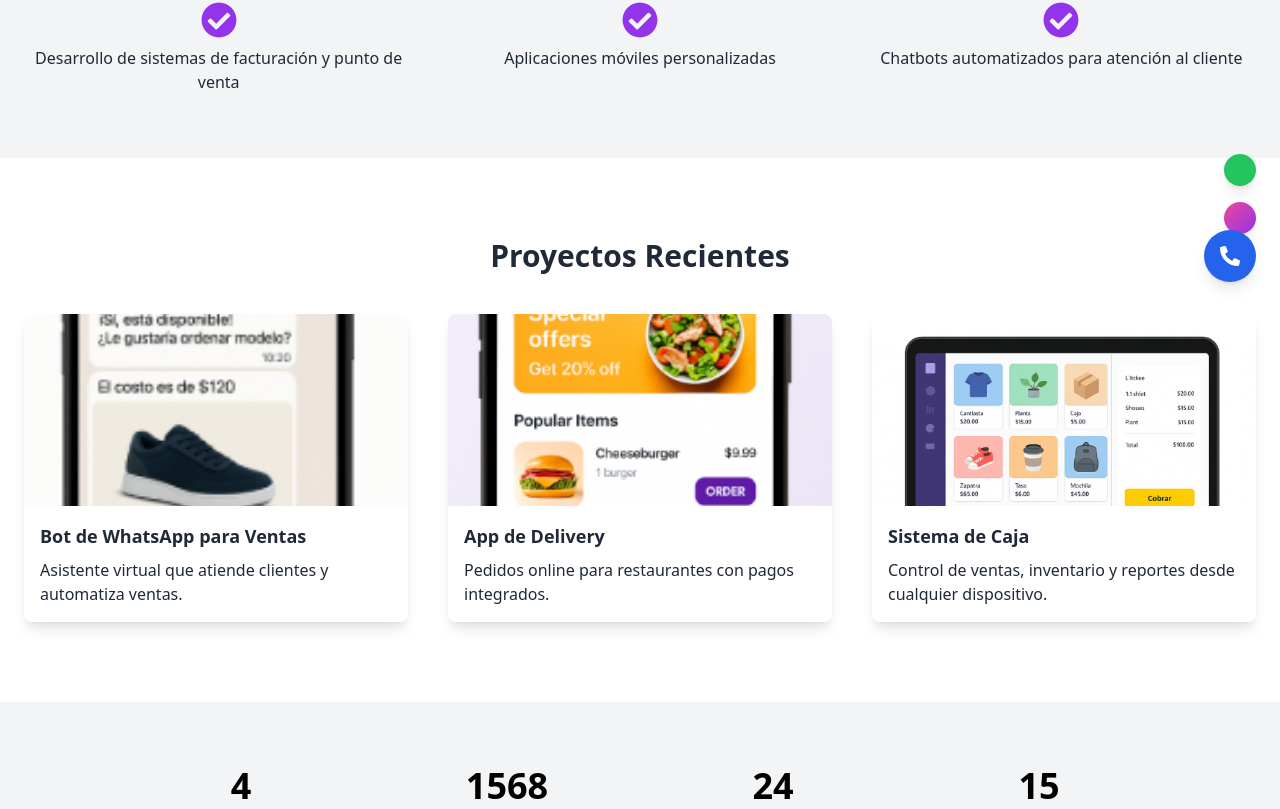
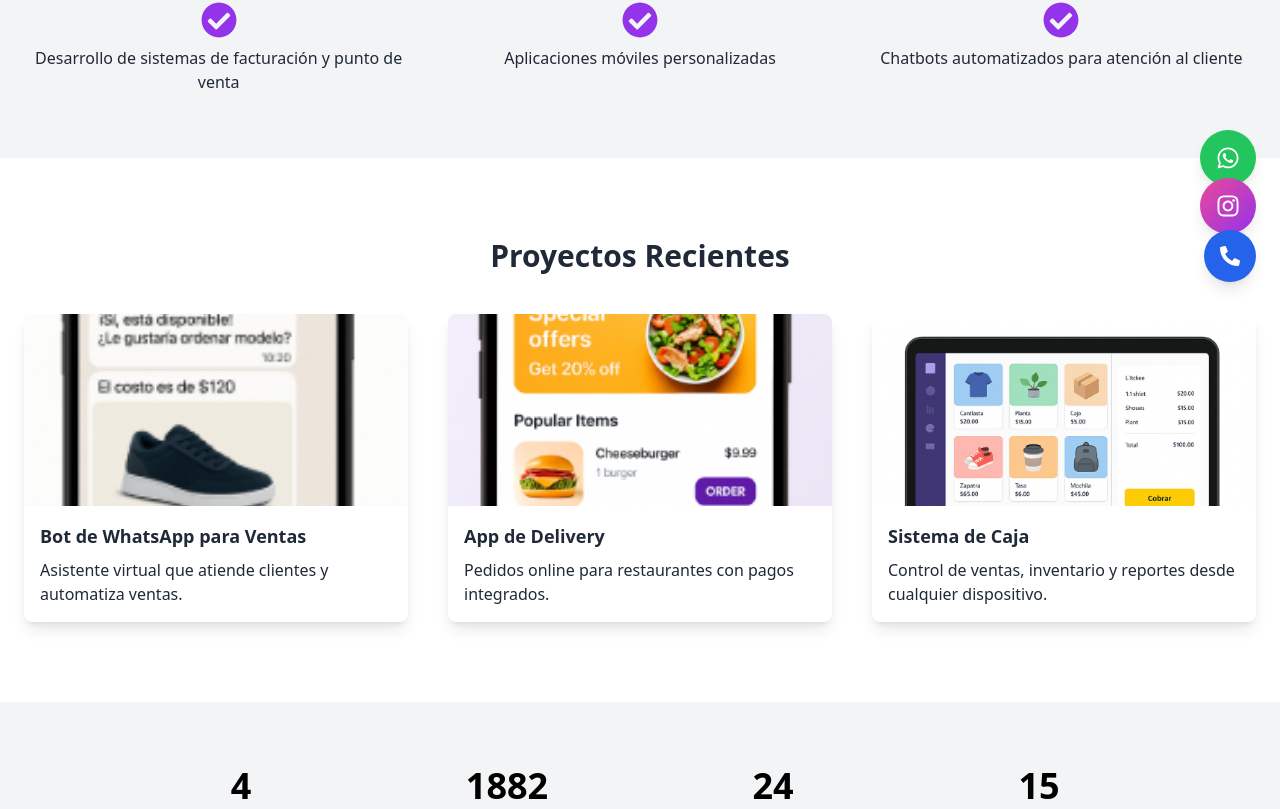
Before and after one commit to dannylopez12/tecnomer-landing, a React (Vite) app: page / in a window 1280 px wide. Shown: the part 502-1311 px from the top of the page. Built offline with nearby package versions, Linux system fonts and the light colour scheme; the HTML template or start-up script is replaced by a standard one.

Commit message:
Update App.jsx

```diff
--- a/src/App.jsx
+++ b/src/App.jsx
@@ -1,6 +1,6 @@
 import React, { useEffect, useRef, useState } from 'react';
 import './index.css';
-import { FaCheckCircle, FaStar, FaPhoneAlt } from 'react-icons/fa';
+import { FaCheckCircle, FaStar, FaPhoneAlt, FaWhatsapp, FaInstagram } from 'react-icons/fa';
 
 function App() {
   const testimonios = [
@@ -51,7 +51,7 @@ function App() {
   useEffect(() => {
     const inicio = new Date('2021-02-01');
     const hoy = new Date();
-    const diferencia = Math.floor((hoy - inicio) / (1000 * 60 * 60 * 24));
+    const diferencia = Math.floor((hoy - inicio) / (1000 * 60 * 60 * 20));
     setDias(diferencia);
   }, []);
 
@@ -122,7 +122,7 @@ function App() {
   target="_blank"
   rel="noopener noreferrer"
 >
-        <i className="fab fa-whatsapp text-2xl"></i>
+  <FaWhatsapp className="text-2xl" />
 </a>
 
 <a
@@ -132,7 +132,7 @@ function App() {
   target="_blank"
   rel="noopener noreferrer"
 >
-        <i className="fab fa-instagram text-2xl"></i>
+  <FaInstagram className="text-2xl" />
 </a>
 
 <a
@@ -142,6 +142,7 @@ function App() {
 >
   <FaPhoneAlt className="text-xl" />
 </a>
+
 
       <section className="bg-white text-black py-16 px-6 text-center">
         <img src="/logo.png" alt="TecnoMer Logo" className="mx-auto mb-6 w-32 animate-pulse" />
```
Lines whose indentation alone changed are shown as unchanged.
